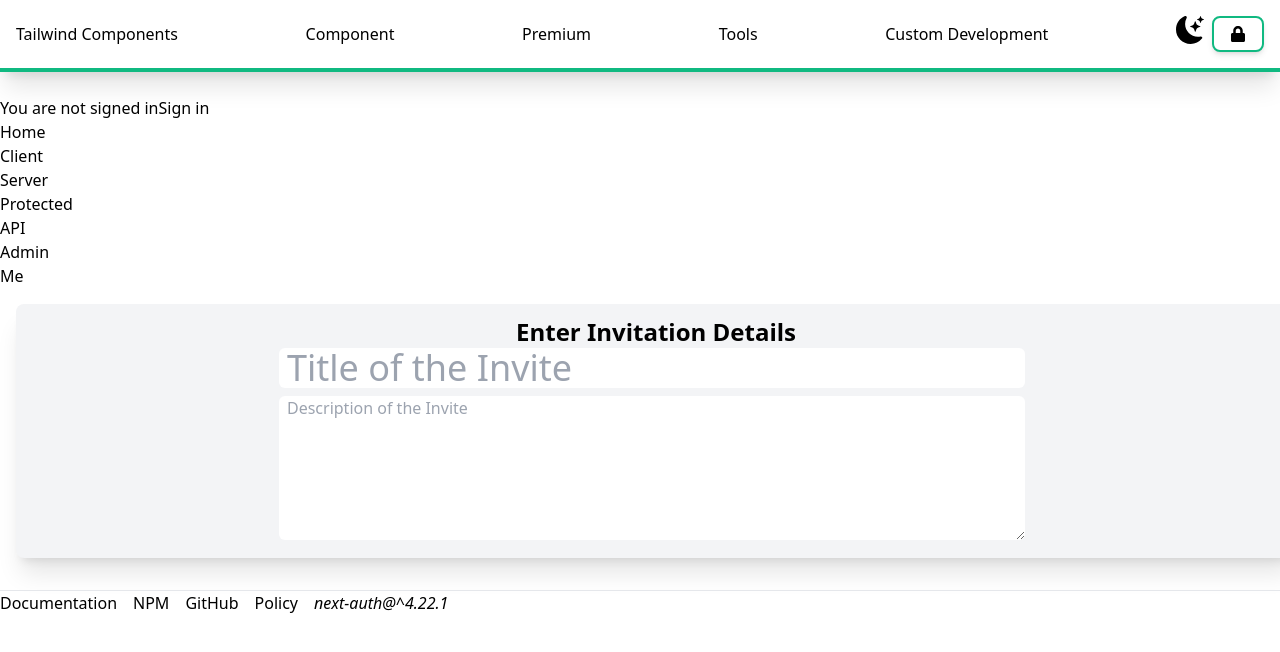
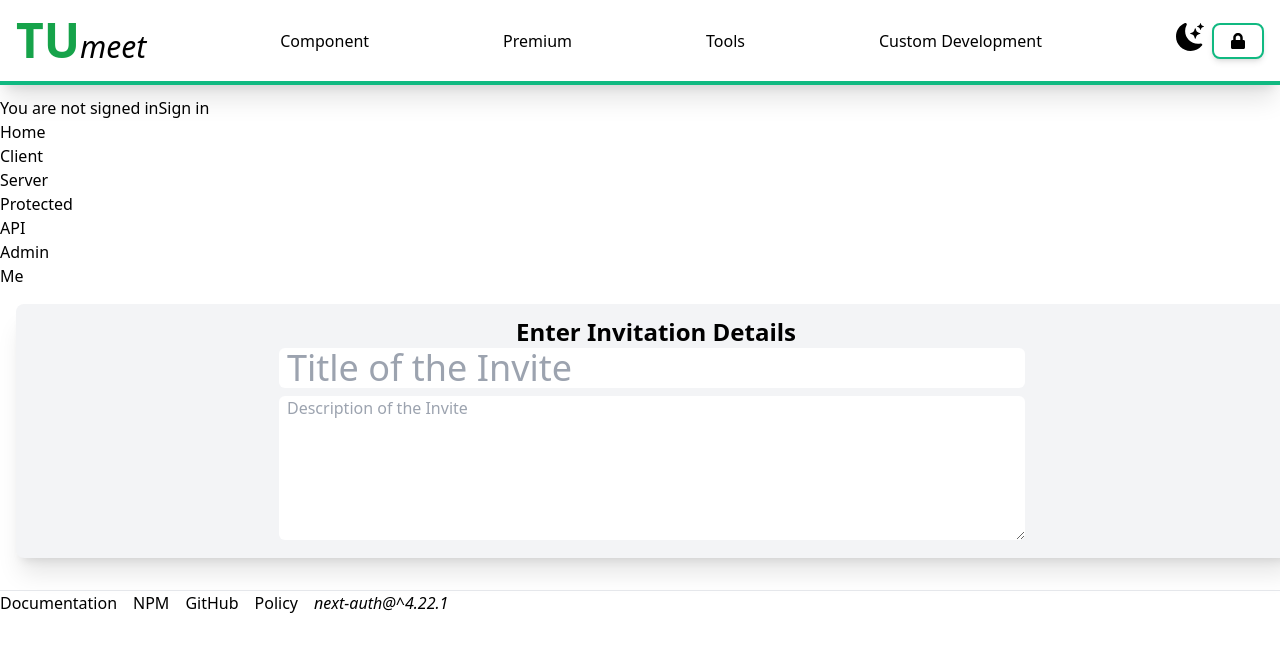
Before and after one commit to Cavein254/tumeet--version001, a Next.js app: page /create-invite in a window 1280 px wide. Shown: the top 652 px of the page. Built offline with nearby package versions, Linux system fonts and the light colour scheme; no server answers.

Commit message:
Add tumeet logo

```diff
--- a/components/header1.tsx
+++ b/components/header1.tsx
@@ -16,7 +16,9 @@ function Header1() {
     <div className="max-w-screen h-24 min-w-min">
       <div className=" flex-wrap max-w-screen dark:bg-gray-700 dark:text-white py-4  gray-400 shadow-xl border-b-4 border-emerald-500 px-4">
         <div className="flex flex-row justify-evenly items-center">
-          <div>Tailwind Components</div>
+          <div>
+            <span className="text-5xl font-extrabold text-green-600">TU</span><span className="italic font-extralight text-3xl dark:text-white">meet</span>
+          </div>
           <div className=" flex-grow">
             <div className="flex flex-row justify-evenly invisible md:visible">
               <h4>Component</h4>
```
